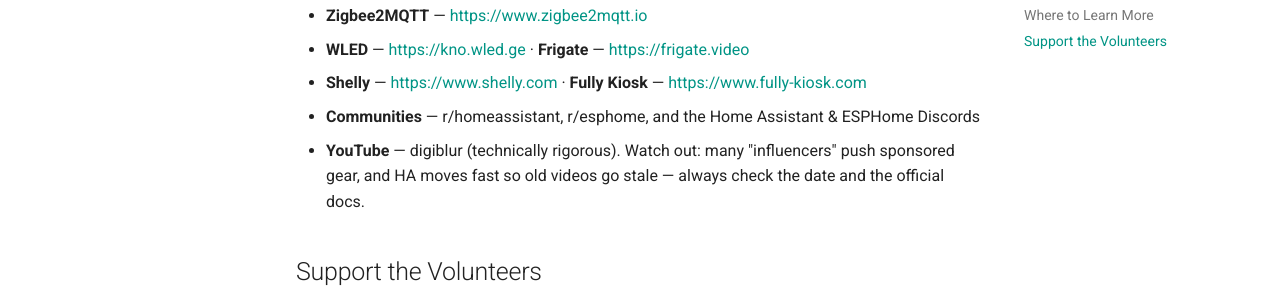
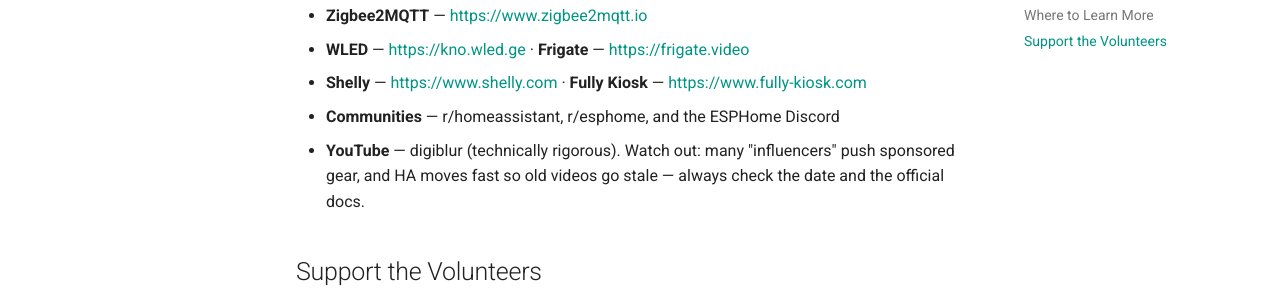
Before and after one commit to bharvey88/classes, an MkDocs documentation site: the page built from docs/handout.md, in a window 1280 px wide and 900 px high, scrolled down 2257 px. Shown: the part 282-582 px from the top of the window. Built offline with MkDocs 1.6.1 and Material for MkDocs 9.7.7, drawn with Linux system fonts in a browser that asks for light colours; comment, search, counter and statistics services are not loaded.

Commit message:
Remove Home Assistant Discord from community resources

```diff
--- a/docs/handout.md
+++ b/docs/handout.md
@@ -62,7 +62,7 @@ UniFi & UniFi Protect (network presence + cameras) · WLED · Z-Wave · ESPHome
 - **Zigbee2MQTT** — <https://www.zigbee2mqtt.io>
 - **WLED** — <https://kno.wled.ge> · **Frigate** — <https://frigate.video>
 - **Shelly** — <https://www.shelly.com> · **Fully Kiosk** — <https://www.fully-kiosk.com>
-- **Communities** — r/homeassistant, r/esphome, and the Home Assistant & ESPHome Discords
+- **Communities** — r/homeassistant, r/esphome, and the ESPHome Discord
 - **YouTube** — digiblur (technically rigorous). Watch out: many "influencers" push sponsored gear, and HA moves fast so old videos go stale — always check the date and the official docs.
 
 ## Support the Volunteers
```
Also changed, not shown: docs/outline.md (+1 -1 lines).
